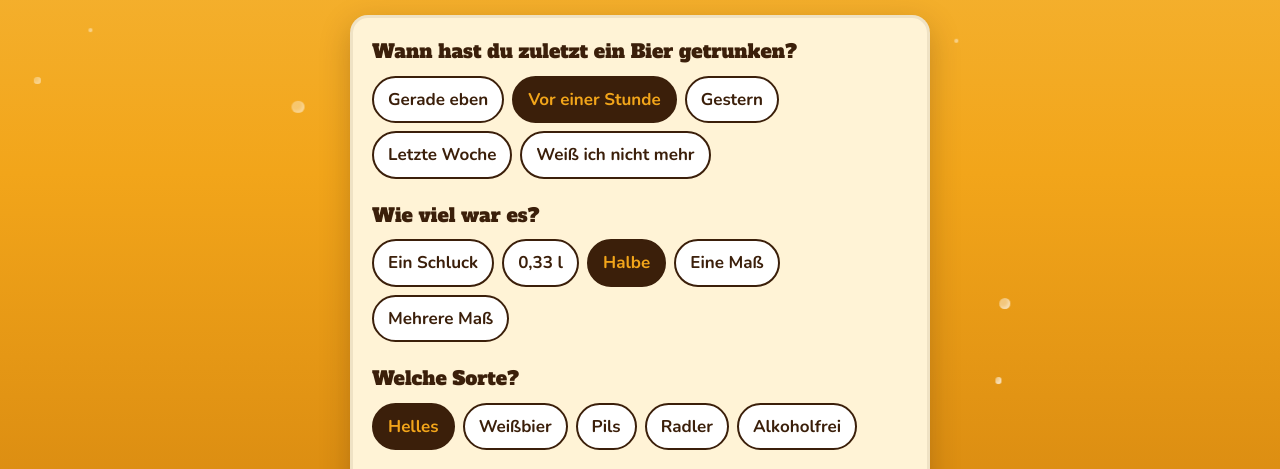
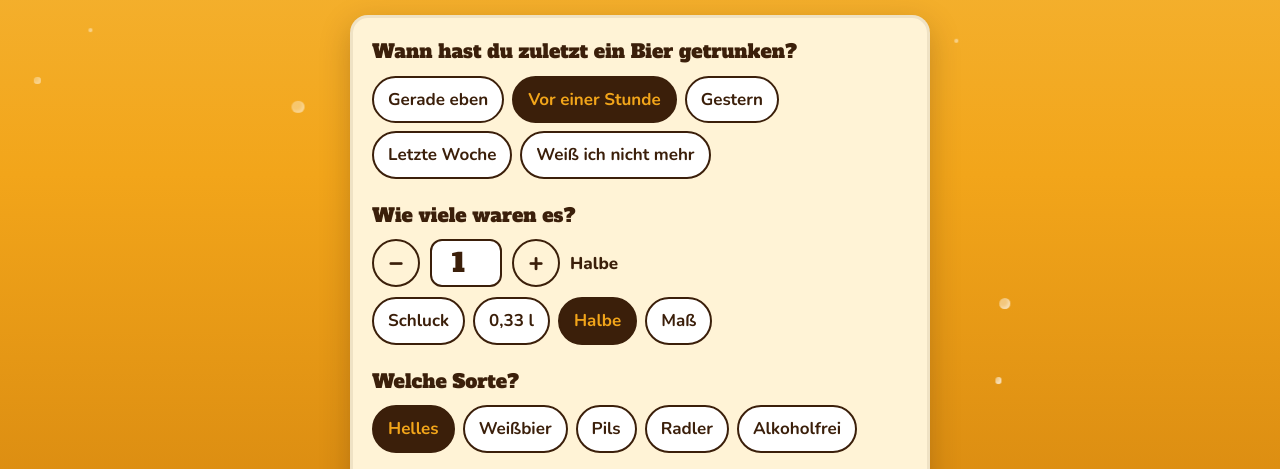
Before and after one commit to theflorianmueller/hopfenspeicher, a plain HTML site: page index.html in a window 1280 px wide. Shown: the part 310-779 px from the top of the page. Drawn offline with nearby package versions, Linux system fonts and the light colour scheme.

Commit message:
Anzahl Bier eingeben (Stepper), Kommentar rechnet Liter
Co-Authored-By: Claude Opus 5.5 <noreply@anthropic.com>

```diff
--- a/index.html
+++ b/index.html
@@ -70,6 +70,11 @@ legend { font-family: var(--display); font-size: 19px; padding: 0; margin-bottom
 .range input { flex: 1; accent-color: var(--amber-dark); height: 28px; }
 .range output { font-family: var(--display); font-size: 24px; min-width: 2ch; text-align: right; }
 .hint { font-size: 14px; opacity: .75; }
+.stepper { display: flex; align-items: center; gap: 10px; }
+.stepper button { width: 48px; height: 48px; padding: 0; font-size: 26px; line-height: 1; }
+.stepper input { width: 72px; height: 48px; text-align: center; font: 400 26px var(--display); color: var(--brown);
+  border: 2px solid var(--brown); border-radius: 12px; background: #fff; }
+.stueck { font-weight: 800; }
 button { font: 800 18px var(--body); padding: 14px 22px; border-radius: 999px; border: 0; cursor: pointer; }
 .primary { background: var(--brown); color: var(--amber); box-shadow: 0 4px 0 #1c0e04; }
 .primary:active { transform: translateY(3px); box-shadow: 0 1px 0 #1c0e04; }
@@ -127,13 +132,18 @@ footer { text-align: center; font-size: 13px; font-weight: 700; opacity: .8; }
       </div>
     </fieldset>
     <fieldset>
-      <legend>Wie viel war es?</legend>
+      <legend>Wie viele waren es?</legend>
+      <div class="stepper">
+        <button type="button" class="ghost" id="minus" aria-label="Eins weniger">−</button>
+        <input type="number" id="anzahl" min="1" max="99" value="1" inputmode="numeric" aria-label="Anzahl Bier">
+        <button type="button" class="ghost" id="plus" aria-label="Eins mehr">+</button>
+        <span class="stueck" id="stueck">Bier</span>
+      </div>
       <div class="opts">
-        <label><input type="radio" name="menge" value="schluck"><span>Ein Schluck</span></label>
+        <label><input type="radio" name="menge" value="schluck"><span>Schluck</span></label>
         <label><input type="radio" name="menge" value="033"><span>0,33 l</span></label>
         <label><input type="radio" name="menge" value="05" checked><span>Halbe</span></label>
-        <label><input type="radio" name="menge" value="mass"><span>Eine Maß</span></label>
-        <label><input type="radio" name="menge" value="viel"><span>Mehrere Maß</span></label>
+        <label><input type="radio" name="menge" value="mass"><span>Maß</span></label>
       </div>
     </fieldset>
     <fieldset>
@@ -226,8 +236,25 @@ const zusatz = {
   Pils: ' Pils wurde erkannt, reicht aber nicht.',
   Helles: ' Selbst ein Helles konnte den Mangel nicht ausgleichen.'
 };
-const mengeTxt = { schluck: 'Ein Schluck zählt medizinisch als nichts.', '033': '0,33 l gelten in Bayern als Probiergröße.',
-  '05': '', mass: '', viel: 'Auch mehrere Maß halten nicht lange vor.' };
+const groesse = { schluck: ['Schluck', 'Schlucke', 0.02], '033': ['kleines', 'kleine', 0.33], '05': ['Halbe', 'Halbe', 0.5], mass: ['Maß', 'Maß', 1] };
+const anzahlEl = $('#anzahl');
+const getAnzahl = () => Math.min(99, Math.max(1, parseInt(anzahlEl.value, 10) || 1));
+const updStueck = () => { const g = groesse[new FormData($('#f')).get('menge')]; $('#stueck').textContent = getAnzahl() === 1 ? g[0] : g[1]; };
+$('#minus').addEventListener('click', () => { anzahlEl.value = getAnzahl() - 1 || 1; updStueck(); });
+$('#plus').addEventListener('click', () => { anzahlEl.value = Math.min(99, getAnzahl() + 1); updStueck(); });
+anzahlEl.addEventListener('input', updStueck);
+document.querySelectorAll('input[name=menge]').forEach(r => r.addEventListener('change', updStueck));
+updStueck();
+
+function mengeTxt(menge, n, sorte) {
+  const g = groesse[menge], liter = (g[2] * n).toFixed(2).replace(/\.?0+$/, '').replace('.', ',');
+  const was = `${n} ${n === 1 ? g[0] : g[1]} ${sorte}`;
+  if (menge === 'schluck') return `${was}: Schlucke zählen medizinisch als nichts.`;
+  if (n === 1) return `${was}? Das ist keine Versorgung, das ist eine Kostprobe.`;
+  if (n <= 3) return `${was}, zusammen ${liter} l. Der Speicher hat das restlos verbraucht.`;
+  if (n <= 6) return `${was}, zusammen ${liter} l. Respektabel, aber längst abgebaut.`;
+  return `${was}, zusammen ${liter} l. Der Speicher hat ein Loch. Sofort nachfüllen.`;
+}
 
 $('#f').addEventListener('submit', e => {
   e.preventDefault();
@@ -245,7 +272,7 @@ $('#f').addEventListener('submit', e => {
        <li><span>Speicher-Füllstand</span><b>${fuell} % ↓</b></li>
        <li><span>Durstindex</span><b>${durst * 11} % ↑</b></li>
        <li><span>Normbereich</span><span>60–95 %</span></li>`;
-    $('#kommentar').textContent = [kommentare[wann], mengeTxt[menge], zusatz[sorte]].filter(Boolean).join(' ').replace(/\s+/g, ' ');
+    $('#kommentar').textContent = [mengeTxt(menge, getAnzahl(), sorte), kommentare[wann], zusatz[sorte]].filter(Boolean).join(' ');
     const lvl = $('#level'); lvl.setAttribute('y', 156); lvl.setAttribute('height', 0);
     $('#levelText').textContent = fuell + ' % voll';
     requestAnimationFrame(() => requestAnimationFrame(() => {
```
